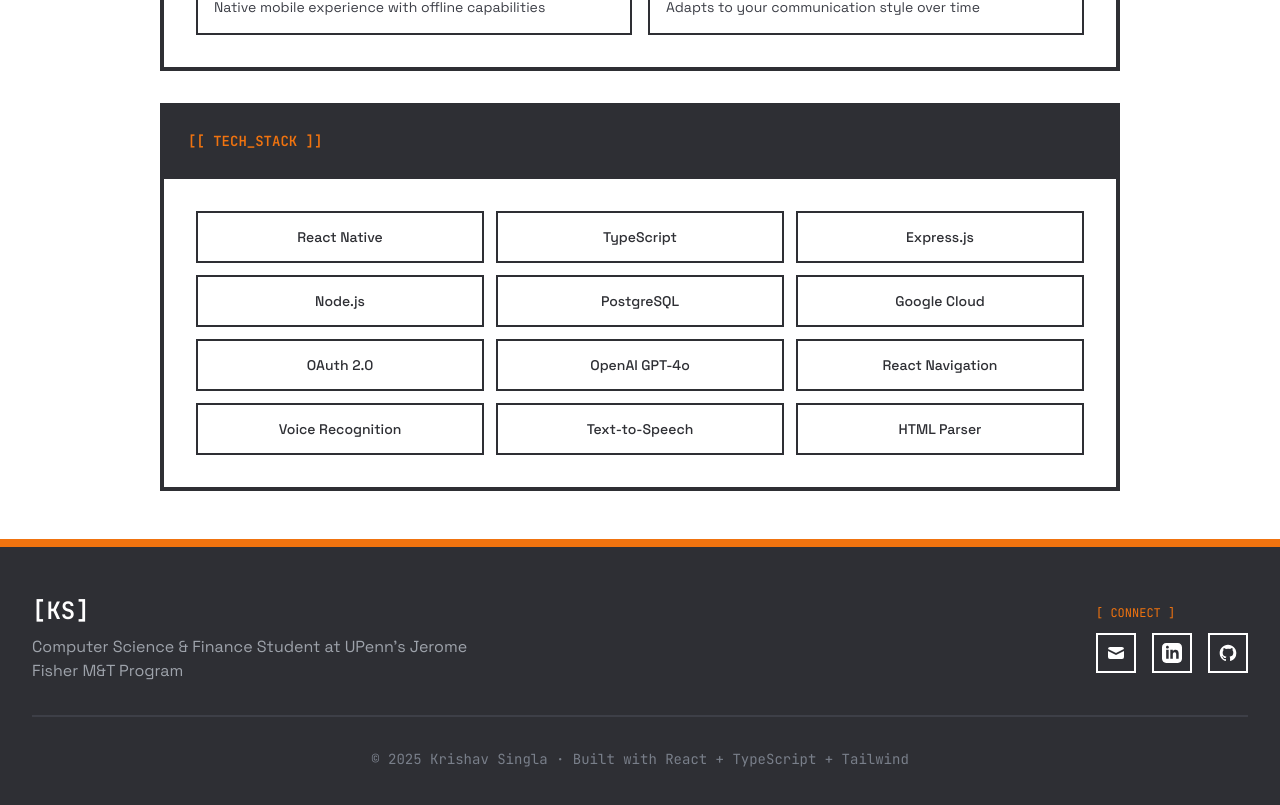
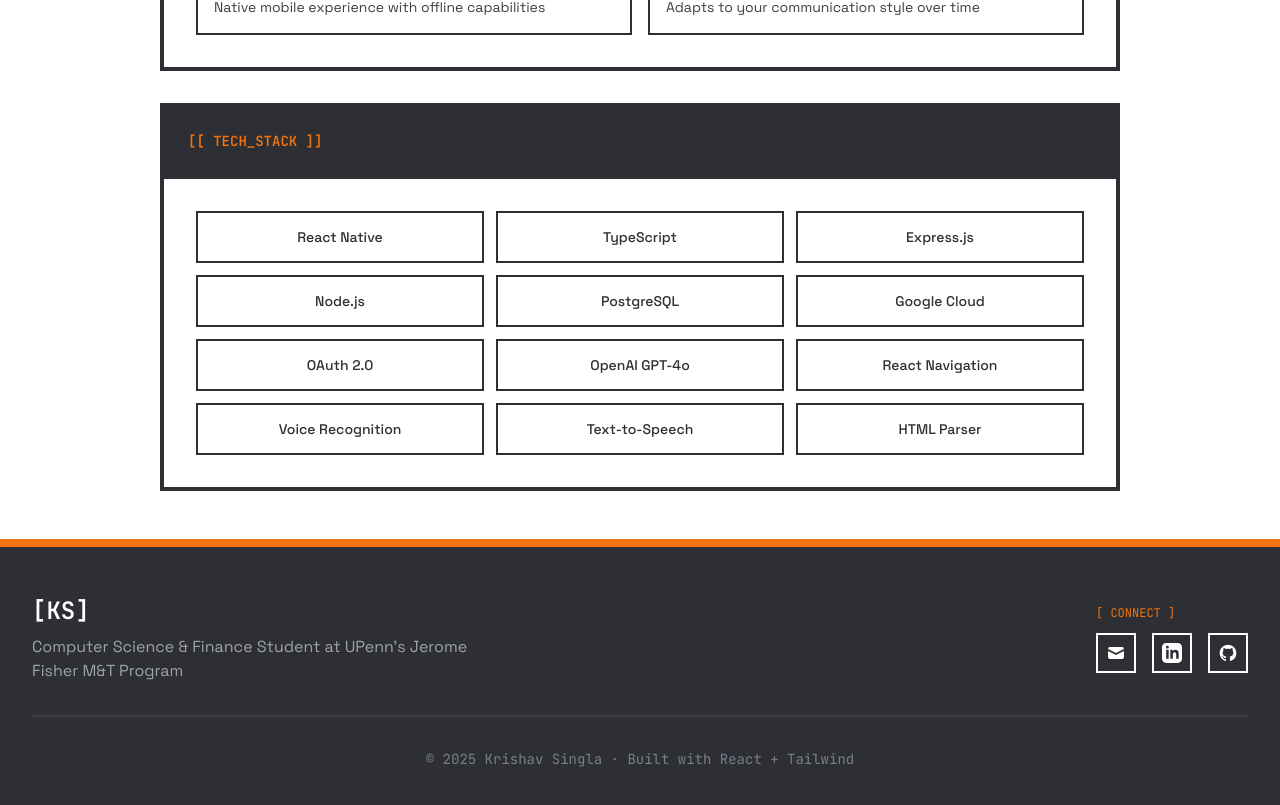
Before and after one commit to krishavs1/Website, a React (Vite) app: page /projects/dixie-ai in a window 1280 px wide. Shown: the part 1999-2804 px from the top of the page. Built offline with nearby package versions, Linux system fonts and the light colour scheme.

Commit message:
Changed the footer

```diff
--- a/src/components/Footer.tsx
+++ b/src/components/Footer.tsx
@@ -51,7 +51,7 @@
 
         <div className="mt-8 pt-8 border-t-2 border-dark-700 text-center">
           <p className="text-dark-400 text-sm font-mono">
-            © 2025 Krishav Singla · Built with React + TypeScript + Tailwind
+            © 2025 Krishav Singla · Built with React + Tailwind
           </p>
         </div>
       </div>
```
